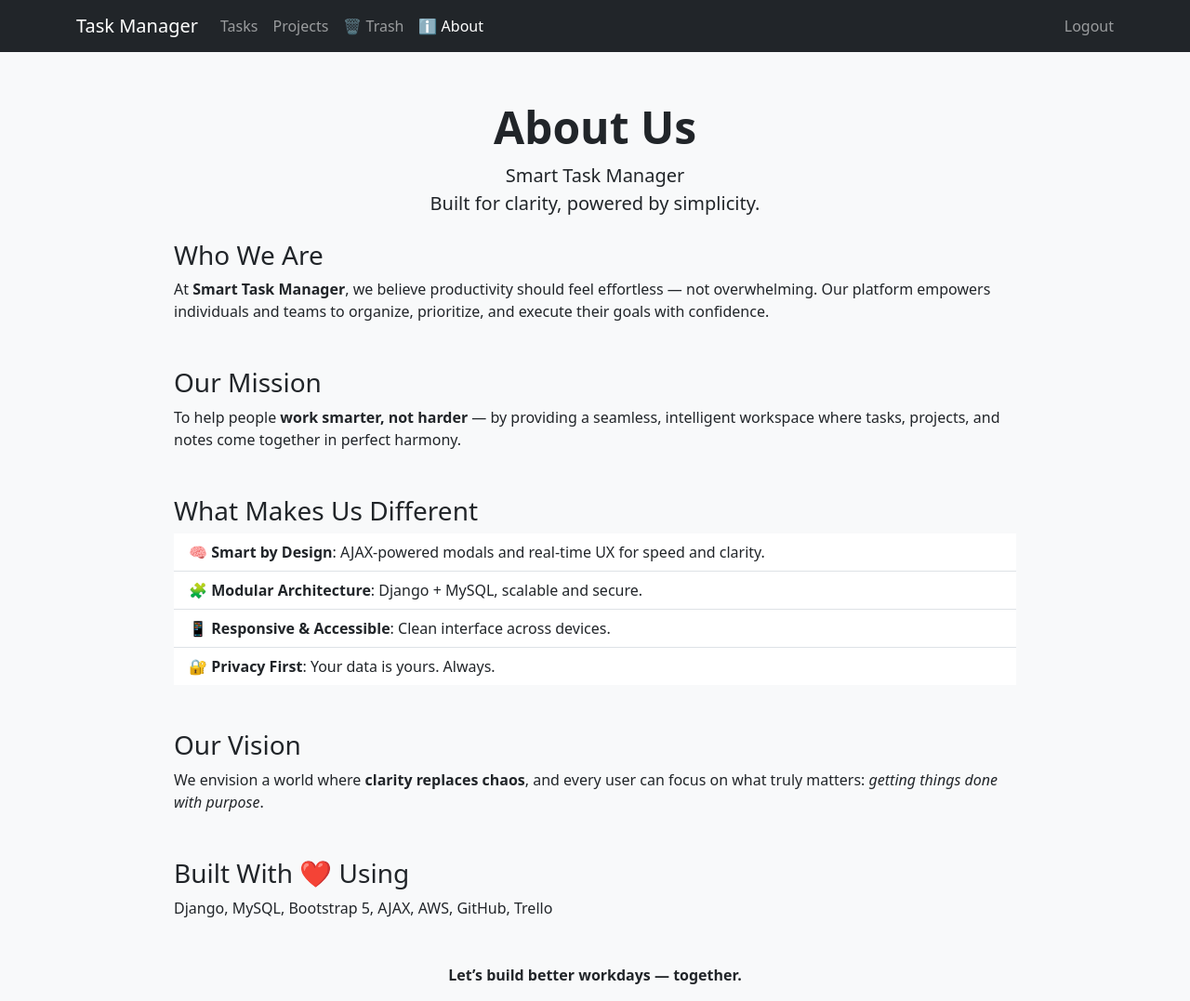
After one commit to SuleimanAlqassem/Axsos_Boot_camp_project, a Django app: page /tasks/about/ in a window 1280 px wide. The commit adds this page. Shown: the whole page at 93% size. Run offline with Django 5.2, Linux system fonts and the light colour scheme; the visitor is signed in with stand-in values (Sample User, id 1).

Commit message:
Add About page with template, view, URL, and navbar link

```diff
--- a/tasks/urls.py
+++ b/tasks/urls.py
@@ -17,4 +17,5 @@ urlpatterns = [
     path('trash/restore/<int:pk>/', views.restore_task, name='restore_task'),
     path('trash/delete/<int:pk>/', views.delete_task_permanent, name='delete_task_permanent'),
     path('trash/empty/', views.empty_trash, name='empty_trash'),
+    path('about/', views.about_page, name='about'),
     ]
--- a/tasks/views.py
+++ b/tasks/views.py
@@ -133,3 +133,7 @@ def delete_task_permanent(request, pk):
 def empty_trash(request):
     Task.objects.filter(owner=request.user, is_deleted=True).delete()
     return redirect('task_trash')
+
+@login_required
+def about_page(request):
+    return render(request, 'tasks/about.html')
--- a/templates/base.html
+++ b/templates/base.html
@@ -35,6 +35,10 @@
                     <li class="nav-item">
                         <a class="nav-link {% if '/trash/' in request.path %}active{% endif %}"
                         href="{% url 'task_trash' %}">🗑 Trash</a>
+                    </li>
+                    <li class="nav-item">
+                        <a class="nav-link {% if '/about/' in request.path %}active{% endif %}"
+                         href="{% url 'about' %}">ℹ️ About</a>
                     </li>
                     {% endif %}
                 </ul>
--- /dev/null
+++ b/templates/tasks/about.html
@@ -0,0 +1,47 @@
+{% extends 'base.html' %}
+{% block content %}
+<div class="container mt-5">
+  <div class="text-center mb-4">
+    <h1 class="display-5 fw-bold">About Us</h1>
+    <p class="lead">Smart Task Manager <br> Built for clarity, powered by simplicity.</p>
+  </div>
+
+  <div class="row justify-content-center">
+    <div class="col-md-10">
+      <section class="mb-5">
+        <h3>Who We Are</h3>
+        <p>At <strong>Smart Task Manager</strong>, we believe productivity should feel effortless — not overwhelming. Our platform empowers individuals and teams to organize, prioritize, and execute their goals with confidence.</p>
+      </section>
+
+      <section class="mb-5">
+        <h3>Our Mission</h3>
+        <p>To help people <strong>work smarter, not harder</strong> — by providing a seamless, intelligent workspace where tasks, projects, and notes come together in perfect harmony.</p>
+      </section>
+
+      <section class="mb-5">
+        <h3>What Makes Us Different</h3>
+        <ul class="list-group list-group-flush">
+          <li class="list-group-item">🧠 <strong>Smart by Design</strong>: AJAX-powered modals and real-time UX for speed and clarity.</li>
+          <li class="list-group-item">🧩 <strong>Modular Architecture</strong>: Django + MySQL, scalable and secure.</li>
+          <li class="list-group-item">📱 <strong>Responsive & Accessible</strong>: Clean interface across devices.</li>
+          <li class="list-group-item">🔐 <strong>Privacy First</strong>: Your data is yours. Always.</li>
+        </ul>
+      </section>
+
+      <section class="mb-5">
+        <h3>Our Vision</h3>
+        <p>We envision a world where <strong>clarity replaces chaos</strong>, and every user can focus on what truly matters: <em>getting things done with purpose</em>.</p>
+      </section>
+
+      <section class="mb-5">
+        <h3>Built With ❤️ Using</h3>
+        <p>Django, MySQL, Bootstrap 5, AJAX, AWS, GitHub, Trello </p>
+      </section>
+
+      <div class="text-center">
+        <p class="fw-bold">Let’s build better workdays — together.</p>
+      </div>
+    </div>
+  </div>
+</div>
+{% endblock %}
```
